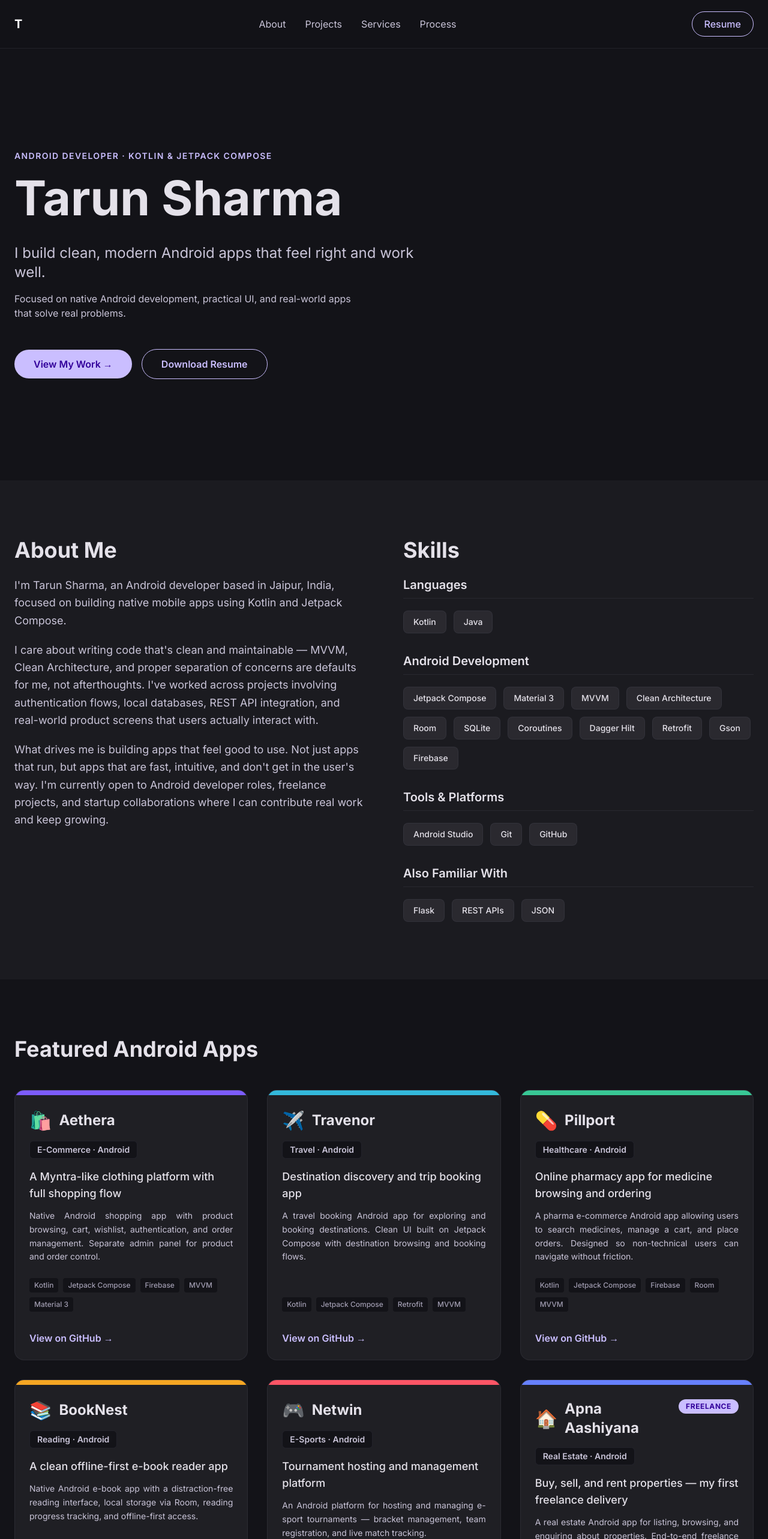
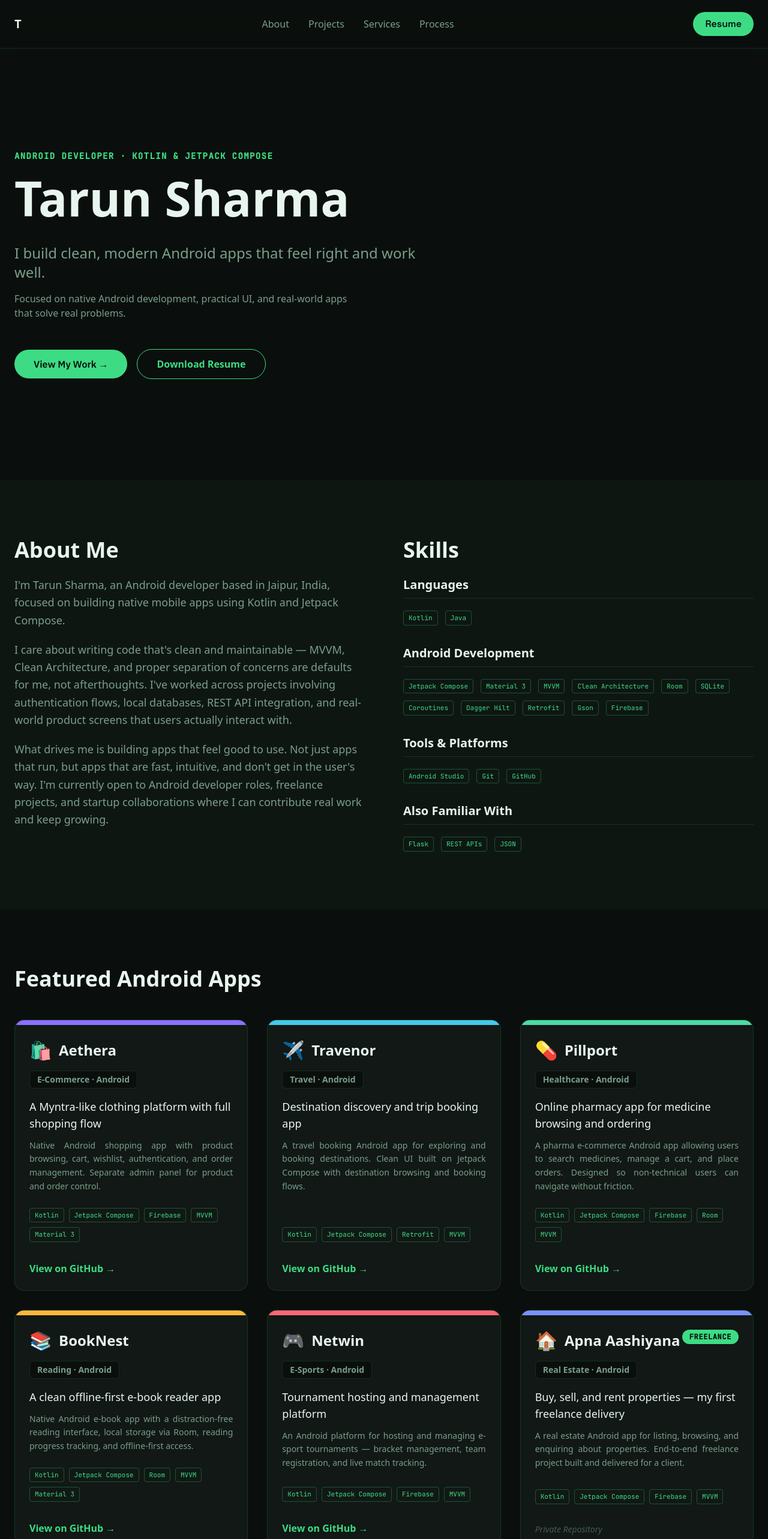
Before and after one commit to Tarun-sharma05/tarun-portfolio, a Next.js app: page / in a window 1280 px wide. Shown: the top 2566 px of the page at 60% size. Built offline with nearby package versions, Linux system fonts and the light colour scheme.

Commit message:
feat: redesign to green dark theme with new fonts

```diff
--- a/src/app/globals.css
+++ b/src/app/globals.css
@@ -1,36 +1,39 @@
 @import "tailwindcss";
 
 @theme {
-  --color-brand-bg: #131318;
-  --color-brand-alt-bg: #1b1b20;
-  --color-brand-card: #1f1f24;
-  --color-brand-tag: #2a292f;
-  --color-brand-accent: #cabeff;
-  --color-brand-accent-dark: #32009a;
-  --color-brand-text-body: #c9c4d8;
-  --color-brand-text-heading: #e4e1e9;
-  --color-brand-border: rgba(72, 69, 85, 0.3);
+  --color-brand-bg: #0A0F0D;
+  --color-brand-alt-bg: #0E1612;
+  --color-brand-card: #111815;
+  --color-brand-tag: #162219;
+  --color-brand-accent: #3DDC84;
+  --color-brand-accent-dark: #0A0F0D;
+  --color-brand-text-body: #7A9E8A;
+  --color-brand-text-heading: #E8F5EE;
+  --color-brand-border: rgba(61, 220, 132, 0.15);
 
-  --font-sans: var(--font-inter);
+  --font-sans: var(--font-ibm-plex-sans);
+  --font-heading: var(--font-space-grotesk);
+  --font-mono: var(--font-jetbrains-mono);
 }
 
 :root {
-  --background: #131318;
-  --foreground: #c9c4d8;
+  --background: #0A0F0D;
+  --foreground: #7A9E8A;
 }
 
 body {
   background: var(--background);
   color: var(--foreground);
-  font-family: var(--font-inter), sans-serif;
+  font-family: var(--font-ibm-plex-sans), 'IBM Plex Sans', sans-serif;
   scroll-behavior: smooth;
 }
 
 h1, h2, h3, h4, h5, h6 {
   color: var(--color-brand-text-heading);
+  font-family: var(--font-space-grotesk), 'Space Grotesk', sans-serif;
 }
 
 /* Base custom styles since v4 is purely CSS driven */
 .glass-nav {
-  @apply sticky top-0 z-50 backdrop-blur-md border-b border-brand-border bg-[#131318]/80;
+  @apply sticky top-0 z-50 backdrop-blur-md border-b border-brand-border bg-[#0A0F0D]/80;
 }
--- a/src/app/layout.tsx
+++ b/src/app/layout.tsx
@@ -1,13 +1,7 @@
 import type { Metadata } from "next";
-import { Inter } from "next/font/google";
 import "./globals.css";
 import Navbar from "@/components/Navbar";
 import Footer from "@/components/Footer";
-
-const inter = Inter({
-  variable: "--font-inter",
-  subsets: ["latin"],
-});
 
 export const metadata: Metadata = {
   title: "Tarun Sharma | Android Developer",
@@ -23,8 +17,16 @@ export default function RootLayout({
   children: React.ReactNode;
 }>) {
   return (
-    <html lang="en" className={`${inter.variable} antialiased scroll-smooth`}>
-      <body className="font-sans bg-brand-bg text-brand-text-body min-h-screen flex flex-col selection:bg-brand-accent selection:text-brand-accent-dark">
+    <html lang="en" className="antialiased scroll-smooth">
+      <head>
+        <link rel="preconnect" href="https://fonts.googleapis.com" />
+        <link rel="preconnect" href="https://fonts.gstatic.com" crossOrigin="anonymous" />
+        <link
+          href="https://fonts.googleapis.com/css2?family=Space+Grotesk:wght@300;400;500;600;700&family=IBM+Plex+Sans:wght@300;400;500;600&family=JetBrains+Mono:wght@400;500&display=swap"
+          rel="stylesheet"
+        />
+      </head>
+      <body className="bg-brand-bg text-brand-text-body min-h-screen flex flex-col selection:bg-brand-accent selection:text-brand-accent-dark">
         <Navbar />
         <main className="flex-grow">{children}</main>
         <Footer />
--- a/src/components/Navbar.tsx
+++ b/src/components/Navbar.tsx
@@ -2,9 +2,13 @@ import Link from "next/link";
 
 export default function Navbar() {
   return (
-    <nav className="sticky top-0 z-50 backdrop-blur-md border-b-[0.5px] border-brand-border bg-[#131318]/80 text-brand-text-body">
+    <nav className="sticky top-0 z-50 backdrop-blur-md border-b-[0.5px] border-brand-border bg-[#0A0F0D]/80 text-brand-text-body">
       <div className="max-w-[1280px] mx-auto px-6 h-20 flex items-center justify-between">
-        <Link href="/" className="text-xl font-bold text-white tracking-widest uppercase">
+        <Link
+          href="/"
+          className="text-xl font-bold text-white tracking-widest uppercase"
+          style={{ fontFamily: "'Space Grotesk', sans-serif" }}
+        >
           T
         </Link>
 
@@ -27,7 +31,13 @@ export default function Navbar() {
           href="https://www.dropbox.com/scl/fi/6osbhyonvhqhrweo9w92x/Tarun-Sharma-resume-1.pdf?rlkey=grkd09wn8pzrbafi3ypbztk6j&st=kj04c1bg&dl=0"
           target="_blank"
           rel="noopener noreferrer"
-          className="border border-brand-accent text-brand-accent px-5 py-2 rounded-full font-medium hover:bg-brand-accent hover:text-brand-accent-dark transition-all"
+          className="px-5 py-2 rounded-full font-semibold transition-all hover:brightness-110"
+          style={{
+            backgroundColor: "#3DDC84",
+            color: "#0A0F0D",
+            fontFamily: "'Space Grotesk', sans-serif",
+            fontWeight: 600,
+          }}
         >
           Resume
         </a>
--- a/src/components/sections/About.tsx
+++ b/src/components/sections/About.tsx
@@ -33,14 +33,26 @@ export default function About() {
           <div className="flex flex-col gap-8">
             {skills.map((skillGroup) => (
               <div key={skillGroup.category} className="flex flex-col gap-3">
-                <h3 className="text-xl font-semibold text-brand-text-heading border-b border-brand-border pb-2">
+                <h3
+                  className="text-xl font-semibold text-brand-text-heading pb-2"
+                  style={{ borderBottom: "1px solid rgba(61, 220, 132, 0.15)" }}
+                >
                   {skillGroup.category}
                 </h3>
                 <div className="flex flex-wrap gap-3 mt-2">
                   {skillGroup.tags.map((tag) => (
                     <span
                       key={tag}
-                      className="bg-brand-tag border border-brand-border px-4 py-2 rounded-lg text-sm font-medium text-brand-text-heading transition-colors hover:border-brand-accent cursor-default"
+                      style={{
+                        border: "1px solid rgba(61, 220, 132, 0.3)",
+                        borderRadius: "4px",
+                        background: "transparent",
+                        color: "#3DDC84",
+                        fontFamily: "'JetBrains Mono', monospace",
+                        fontSize: "11px",
+                        padding: "3px 8px",
+                        cursor: "default",
+                      }}
                     >
                       {tag}
                     </span>
--- a/src/components/sections/Hero.tsx
+++ b/src/components/sections/Hero.tsx
@@ -4,8 +4,14 @@ export default function Hero() {
   return (
     <section id="hero" className="min-h-[calc(100vh-80px)] flex flex-col justify-center max-w-[1280px] mx-auto px-6 py-20 relative">
       <div className="flex flex-col items-start gap-4 max-w-4xl">
-        <p className="text-brand-accent uppercase tracking-widest font-semibold text-sm">
-          Android Developer · Kotlin & Jetpack Compose
+        <p
+          className="uppercase tracking-widest font-semibold text-sm"
+          style={{
+            color: "#3DDC84",
+            fontFamily: "'JetBrains Mono', monospace",
+          }}
+        >
+          Android Developer · Kotlin &amp; Jetpack Compose
         </p>
 
         <h1 className="text-5xl md:text-[80px] font-bold text-brand-text-heading leading-[1.1]">
@@ -23,7 +29,12 @@ export default function Hero() {
         <div className="flex flex-wrap items-center gap-4 mt-8">
           <Link
             href="#projects"
-            className="bg-brand-accent text-brand-accent-dark px-8 py-3 rounded-full font-semibold hover:bg-white transition-colors"
+            className="px-8 py-3 rounded-full font-semibold hover:brightness-110 transition-all"
+            style={{
+              backgroundColor: "#3DDC84",
+              color: "#0A0F0D",
+              fontFamily: "'IBM Plex Sans', sans-serif",
+            }}
           >
             View My Work →
           </Link>
--- a/src/components/sections/Projects.tsx
+++ b/src/components/sections/Projects.tsx
@@ -2,7 +2,7 @@ const projects = [
   {
     name: "Aethera",
     emoji: "🛍️",
-    topBar: "#7C5CFC",
+    topBar: "#8B70FF",   // #7C5CFC brightened ~10%
     badge: "E-Commerce · Android",
     tagline: "A Myntra-like clothing platform with full shopping flow",
     description: "Native Android shopping app with product browsing, cart, wishlist, authentication, and order management. Separate admin panel for product and order control.",
@@ -14,7 +14,7 @@ const projects = [
   {
     name: "Travenor",
     emoji: "✈️",
-    topBar: "#33B8DB",
+    topBar: "#47C8E8",   // #33B8DB brightened ~10%
     badge: "Travel · Android",
     tagline: "Destination discovery and trip booking app",
     description: "A travel booking Android app for exploring and booking destinations. Clean UI built on Jetpack Compose with destination browsing and booking flows.",
@@ -26,7 +26,7 @@ const projects = [
   {
     name: "Pillport",
     emoji: "💊",
-    topBar: "#38C795",
+    topBar: "#4DD9A5",   // #38C795 brightened ~10%
     badge: "Healthcare · Android",
     tagline: "Online pharmacy app for medicine browsing and ordering",
     description: "A pharma e-commerce Android app allowing users to search medicines, manage a cart, and place orders. Designed so non-technical users can navigate without friction.",
@@ -38,7 +38,7 @@ const projects = [
   {
     name: "BookNest",
     emoji: "📚",
-    topBar: "#F5A623",
+    topBar: "#FFB83A",   // #F5A623 brightened ~10%
     badge: "Reading · Android",
     tagline: "A clean offline-first e-book reader app",
     description: "Native Android e-book app with a distraction-free reading interface, local storage via Room, reading progress tracking, and offline-first access.",
@@ -50,7 +50,7 @@ const projects = [
   {
     name: "Netwin",
     emoji: "🎮",
-    topBar: "#FF5566",
+    topBar: "#FF6675",   // #FF5566 brightened ~10%
     badge: "E-Sports · Android",
     tagline: "Tournament hosting and management platform",
     description: "An Android platform for hosting and managing e-sport tournaments — bracket management, team registration, and live match tracking.",
@@ -62,7 +62,7 @@ const projects = [
   {
     name: "Apna Aashiyana",
     emoji: "🏠",
-    topBar: "#6680FF",
+    topBar: "#7A91FF",   // #6680FF brightened ~10%
     badge: "Real Estate · Android",
     tagline: "Buy, sell, and rent properties — my first freelance delivery",
     description: "A real estate Android app for listing, browsing, and enquiring about properties. End-to-end freelance project built and delivered for a client.",
@@ -74,7 +74,7 @@ const projects = [
   {
     name: "KMP Calculator",
     emoji: "🧮",
-    topBar: "#AAAACC",
+    topBar: "#BBBBD8",   // #AAAACC brightened ~10%
     badge: "Utility · KMP",
     tagline: "Cross-platform calculator built with Kotlin Multiplatform",
     description: "A calculator app using Kotlin Multiplatform with shared business logic across platforms. Demonstrates KMP architecture with Compose Multiplatform UI.",
@@ -111,13 +111,23 @@ export default function Projects() {
                     <h3 className="text-2xl font-bold text-brand-text-heading">{project.name}</h3>
                   </div>
                   {project.extraBadge && (
-                    <span className="bg-brand-accent text-brand-accent-dark text-xs font-bold px-3 py-1 rounded-full uppercase tracking-wider">
+                    <span
+                      className="text-xs font-bold px-3 py-1 rounded-full uppercase tracking-wider"
+                      style={{
+                        backgroundColor: "#3DDC84",
+                        color: "#0A0F0D",
+                        fontFamily: "'JetBrains Mono', monospace",
+                      }}
+                    >
                       {project.extraBadge}
                     </span>
                   )}
                 </div>
 
-                <span className="inline-block text-sm font-semibold text-brand-text-body bg-[#131318] w-fit px-3 py-1 rounded-md mb-4 border border-brand-border">
+                <span
+                  className="inline-block text-sm font-semibold text-brand-text-body w-fit px-3 py-1 rounded-md mb-4"
+                  style={{ border: "1px solid rgba(61, 220, 132, 0.15)", backgroundColor: "#0A0F0D" }}
+                >
                   {project.badge}
                 </span>
 
@@ -129,10 +139,21 @@ export default function Projects() {
                   {project.description}
                 </p>
 
-                {/* Tech Stack Tags */}
+                {/* Tech Stack Tags — inline code style (Change 3) */}
                 <div className="flex flex-wrap gap-2 mb-8">
                   {project.tags.map(tag => (
-                    <span key={tag} className="text-xs font-medium text-[#a09cb0] bg-[#131318] px-2 py-1 rounded">
+                    <span
+                      key={tag}
+                      style={{
+                        border: "1px solid rgba(61, 220, 132, 0.3)",
+                        borderRadius: "4px",
+                        background: "transparent",
+                        color: "#3DDC84",
+                        fontFamily: "'JetBrains Mono', monospace",
+                        fontSize: "11px",
+                        padding: "3px 8px",
+                      }}
+                    >
                       {tag}
                     </span>
                   ))}
@@ -149,7 +170,7 @@ export default function Projects() {
                     {project.linkLabel}
                   </a>
                 ) : (
-                  <span className="mt-auto text-[#6b677a] italic text-sm font-medium w-fit">
+                  <span className="mt-auto text-brand-text-body italic text-sm font-medium w-fit opacity-50">
                     Private Repository
                   </span>
                 )}
```
